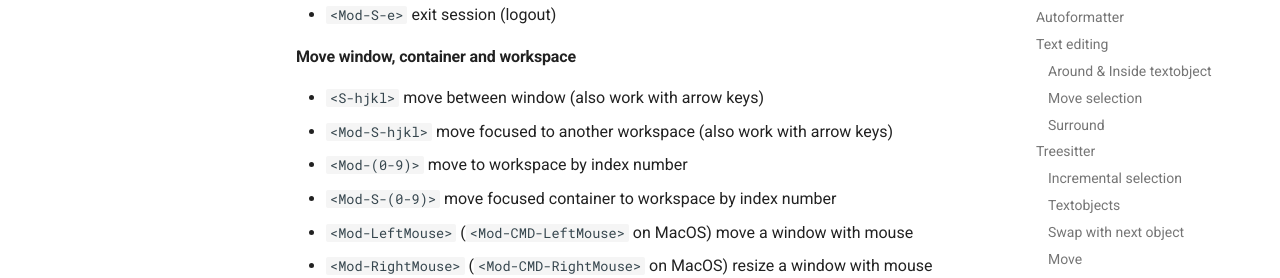
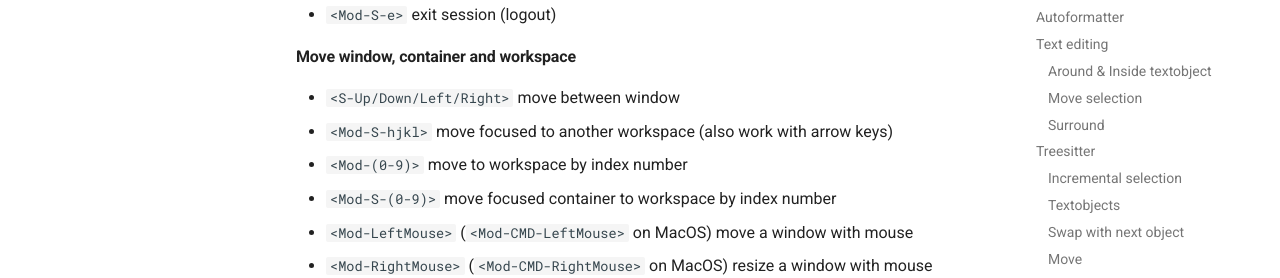
Before and after one commit to HieuDao-code/dotfiles, an MkDocs documentation site: the page built from docs/key_binding.md, in a window 1280 px wide and 900 px high, scrolled down 7120 px. Shown: the part 172-450 px from the top of the window. Built offline with MkDocs 1.6.1 and Material for MkDocs 9.7.7, drawn with Linux system fonts in a browser that asks for light colours; comment, search, counter and statistics services are not loaded.

Commit message:
Update key_binding.md

```diff
--- a/docs/key_binding.md
+++ b/docs/key_binding.md
@@ -269,7 +269,7 @@ Move selection in visual mode or current line
 
 #### Move window, container and workspace
 
-- `<S-hjkl>` move between window (also work with arrow keys)
+- `<S-Up/Down/Left/Right>` move between window
 - `<Mod-S-hjkl>` move focused to another workspace (also work with arrow keys)
 - `<Mod-(0-9)>` move to workspace by index number
 - `<Mod-S-(0-9)>` move focused container to workspace by index number
```
